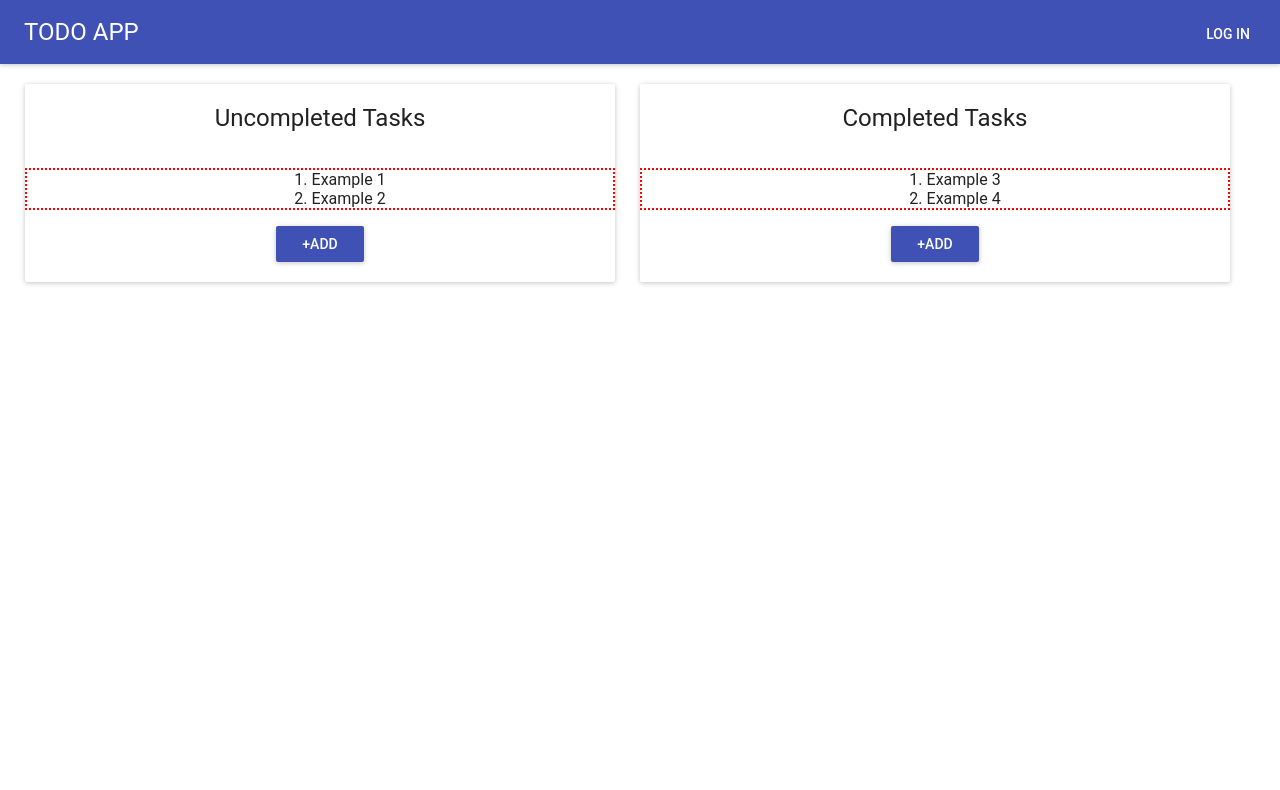
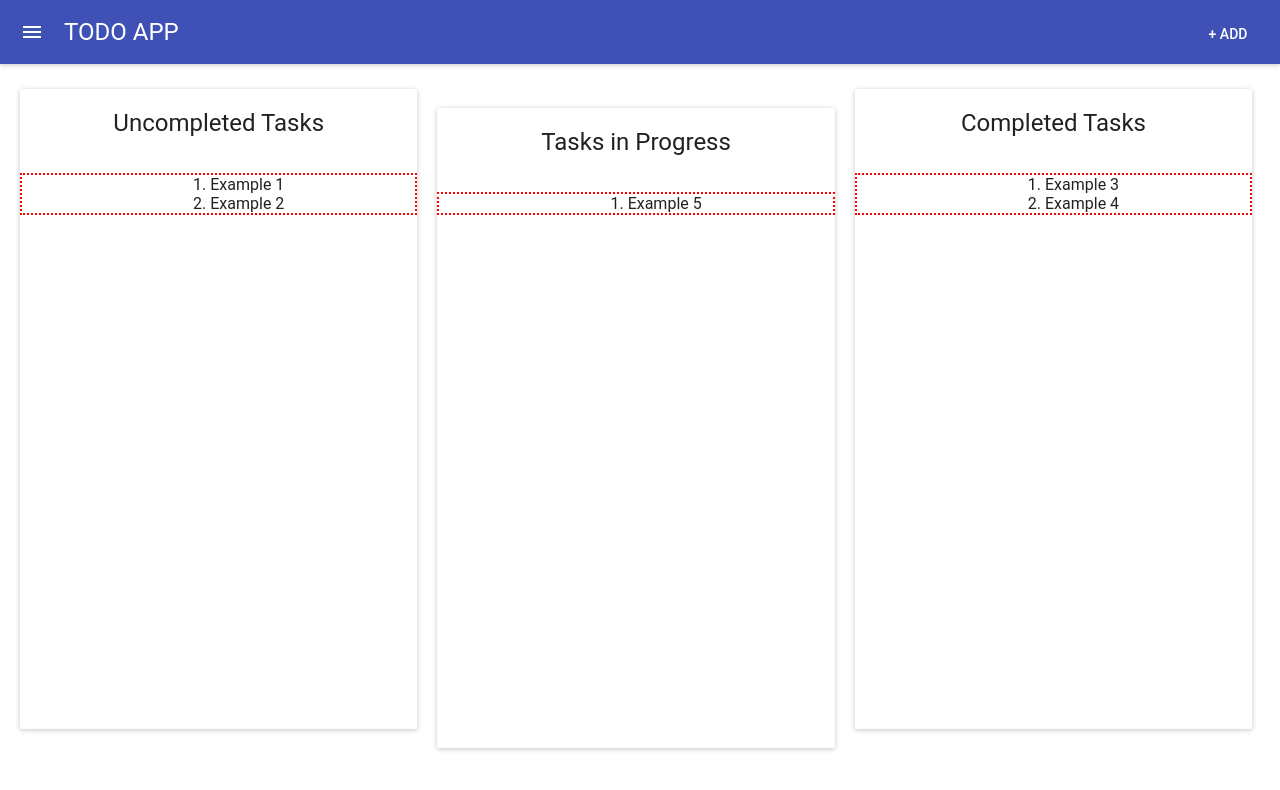
Before and after one commit to jjspetz/project-manager, a React (Create React App) app: page / in a window 1280 px wide. Shown: the top 790 px of the page. Built offline with nearby package versions, Linux system fonts and the light colour scheme; what react-tap-event-plugin would draw is missing.

Commit message:
messing with styling

```diff
--- a/src/App.js
+++ b/src/App.js
@@ -31,15 +31,13 @@ class App extends Component {
   render() {
     return (
       <MuiThemeProvider muiTheme={muiTheme}>
-        <main>
+        <div>
           <AppBar
             title="TODO APP"
-            showMenuIconButton={false}
-            iconElementRight={<FlatButton label="Log in" />}
+            iconElementRight={<FlatButton label="+ Add" />}
           />
-
           <Todo/>
-        </main>
+        </div>
       </MuiThemeProvider>
     );
   }
--- a/src/todo.css
+++ b/src/todo.css
@@ -1,10 +1,14 @@
 .card {
   display: inline-block;
-  margin: 20px 0 0 25px;
-  width: calc(50% - 50px);
+  margin-top: 25px;
+  margin-right: 20px;
+  width: calc(33% - 25px);
   text-align: center;
+  height: 80vh;
 }
-
+.card:first-child {
+  margin-left: 20px;
+}
 .card ol {
   list-style-position: inside;
   border: 2px dotted red;
--- a/src/todo.jsx
+++ b/src/todo.jsx
@@ -3,9 +3,6 @@ import {Card, CardTitle} from 'material-ui/Card';
 import RaisedButton from 'material-ui/RaisedButton';
 import './todo.css';
 
-const style = {
-  marginBottom: 20,
-};
 
 // add drop functions (basic script won't work)
 
@@ -15,20 +12,25 @@ class Todo extends Component {
       <div className='mainDisplay'>
         <Card className='card'>
           <CardTitle title="Uncompleted Tasks"/>
-          <ol id='uTask' ondragover="allowDrop(event)" ondrop="drop(event)">
-            <li draggable="true" ondragstart="drag(event)">Example 1</li>
-            <li draggable="true" ondragstart="drag(event)">Example 2</li>
+          <ol id='uTask'>
+            <li>Example 1</li>
+            <li>Example 2</li>
           </ol>
-          <RaisedButton className='add' id='add' label='+Add' primary={true} style={style}/>
+        </Card>
+
+        <Card className='card'>
+          <CardTitle title="Tasks in Progress"/>
+          <ol id='중Task'>
+            <li>Example 5</li>
+          </ol>
         </Card>
 
         <Card className='card'>
           <CardTitle title="Completed Tasks"/>
-          <ol id='cTask' ondragover="allowDrop(event)" ondrop="drop(event)">
-            <li draggable="true" ondragstart="drag(event)">Example 3</li>
-            <li draggable="true" ondragstart="drag(event)">Example 4</li>
+          <ol id='cTask'>
+            <li>Example 3</li>
+            <li>Example 4</li>
           </ol>
-          <RaisedButton className='add' id='add' label='+Add' primary={true} style={style}/>
         </Card>
       </div>
     )
```
